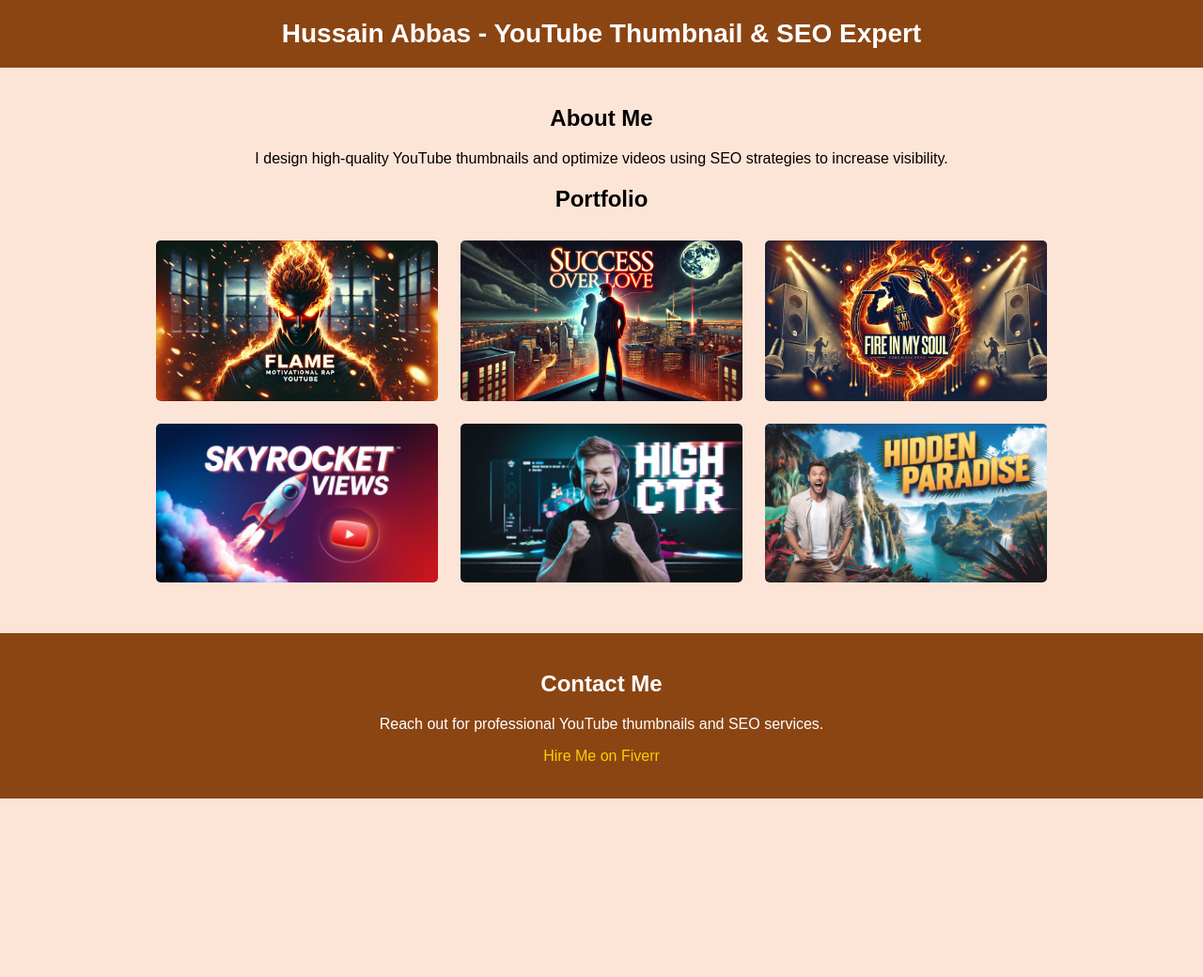
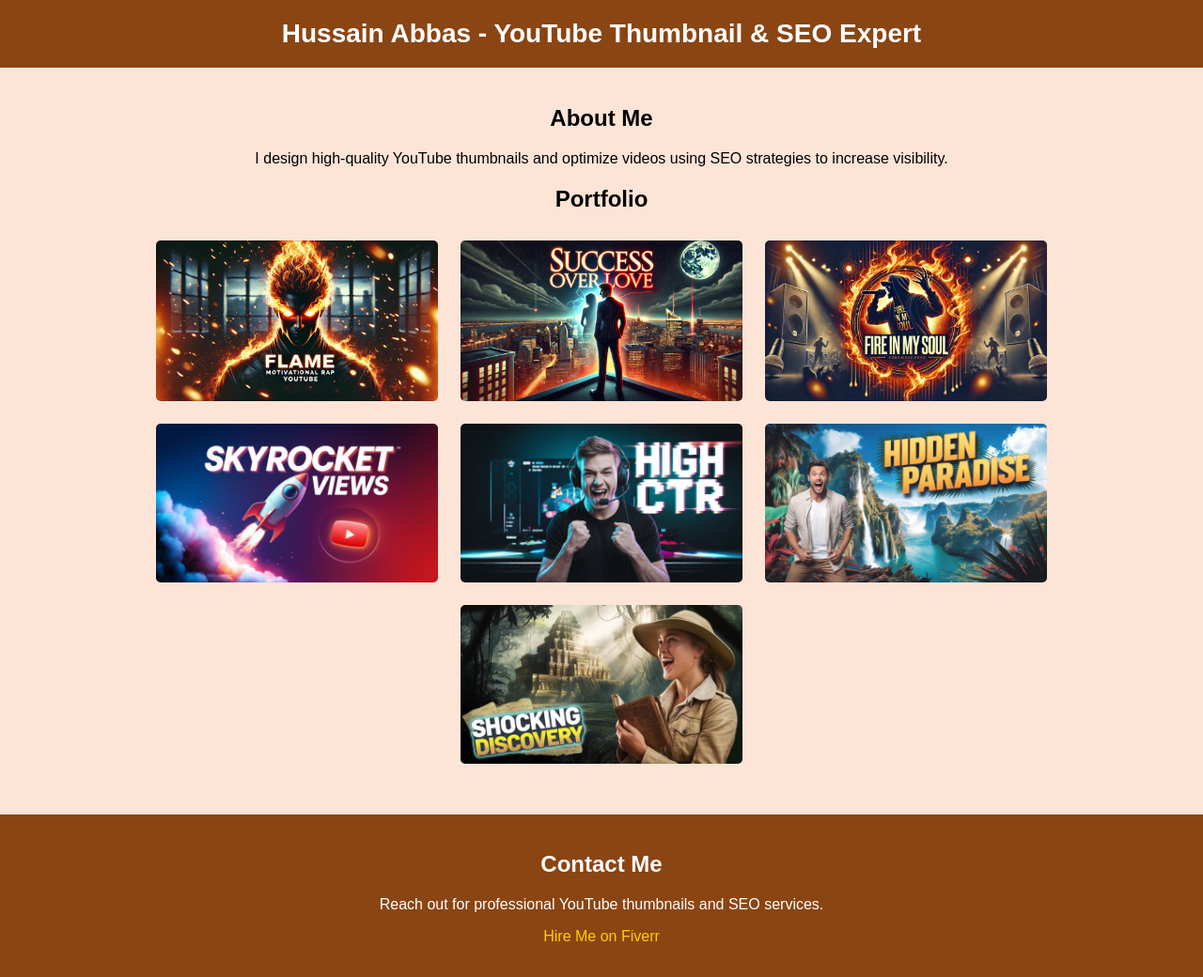
Before and after one commit to HussainAbbas11/Hussain-Abbas, a plain HTML site: page index.html in a window 1280 px wide. Shown: the whole page at 94% size. Before the commit the page ends 850 px from the top, so only its background shows below. Drawn offline with Linux system fonts and the light colour scheme.

Commit message:
Update index.html

```diff
--- a/index.html
+++ b/index.html
@@ -88,6 +88,7 @@
             <img src="thumbnail-5560bcc7-2499-457f-812c-3864cf701b69.jpg" alt="YouTube Thumbnail 4" onclick="showPopup('thumbnail4.jpg')">
             <img src="thumbnail-0d45e1b8-a187-456e-952c-38aeb5c02e4c.jpg" alt="YouTube Thumbnail 5" onclick="showPopup('thumbnail5.jpg')">
             <img src="thumbnail-e449f858-9c55-4320-ae4c-b66d2033817f.jpeg" alt="YouTube Thumbnail 6" onclick="showPopup('thumbnail6.jpg')">
+            <img src="vidiq_thumbnail_1.png" alt="YouTube Thumbnail 7" onclick="showPopup('thumbnail7.jpg')">
         </div>
     </div>
 
```
